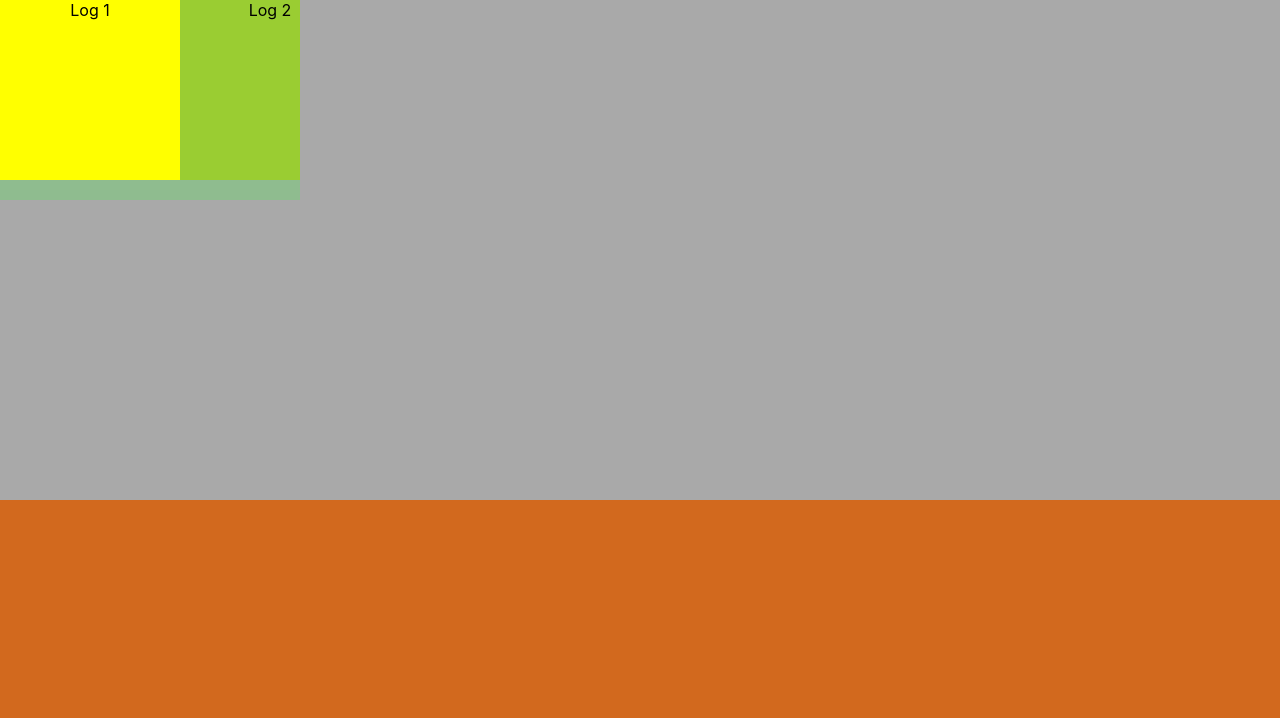
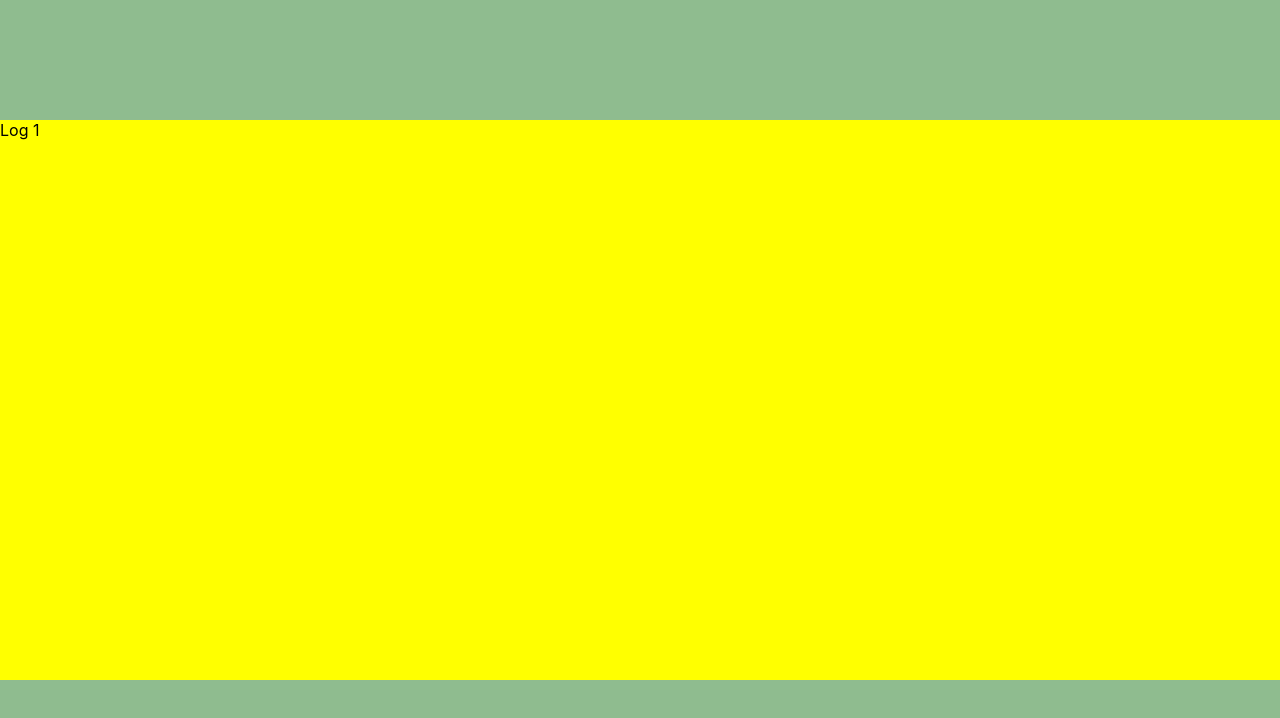
Before and after one commit to MatheusAnadi/touches, a React (Create React App) app: page / in a window 1280 px wide. Shown: the top 718 px of the page. Built offline with nearby package versions, Linux system fonts and the light colour scheme.

Commit message:
Atualizando arquivos

```diff
--- a/package.json
+++ b/package.json
@@ -5,7 +5,8 @@
   "dependencies": {
     "react": "^16.11.0",
     "react-dom": "^16.11.0",
-    "react-scripts": "3.2.0"
+    "react-scripts": "3.2.0",
+    "styled-components": "^4.4.1"
   },
   "scripts": {
     "start": "react-scripts start",
--- a/src/App.css
+++ b/src/App.css
@@ -1,33 +1,27 @@
-body{
-  display: block;
-  text-align: center;
-  width: 100%;
-  height: 100vh;
-  background: chocolate;
-}
 .App{
   position: relative;
   display: block;
   background: darkgrey;
   width:100%;
-  height: 500px;
+  height: 100vh;
 }
 .wrap{
-  width: 300px;
-  height: 200px;
+  width: 100%;
+  height: 100%;
   background:darkseagreen;
   overflow: hidden;
 }
 .obj{
   position: relative;
-  width: 900px !important;
-  height: 180px;
+  height: 70%;
   background: red;
   display: flex;
+  top:50%;
+  transform: translateY(-50%);
 }
 .item{
   width: 300px;
-  height: 180px;
+  height: 100%;
   transition: all 1s;
 }
 .item:nth-child(1){
--- a/src/App.js
+++ b/src/App.js
@@ -1,27 +1,26 @@
 import React, { useRef, useEffect } from 'react';
-import './App.css';
+import { Container, Wrap, Obj, Item } from './style'
 
 function App() {
+  const wrap = useRef(null);
   const drag = useRef(null);
-  const dd = useRef(null);
   const items = document.getElementsByClassName('item');
   useEffect(() => {
+    drag.current.style.width = (wrap.current.offsetWidth*items.length)+'px';
+    for(let i=0; i<items.length; ++i){
+      items.item(i).style.width = wrap.current.offsetWidth+'px';
+    }
     click();
   });
-
-
   function click() {
     let posIni;
     let posEnd;
     let pos1 = 0;
     let pos2 = 0;
     let posX = 0;
-    const draga = drag.current;
-    const divWidth = dd.current.offsetWidth;
-    const teste = dd.current;
-    const tam = items.length;
-    let maxDivWidth = divWidth*tam
-    console.log(maxDivWidth);
+    const draga =  drag.current;
+    const divWidth = wrap.current.offsetWidth;
+    console.log(divWidth)
     //Eventos
     draga.addEventListener('touchstart', dragStart);
     draga.addEventListener('touchend', dragEnd);
@@ -34,7 +33,7 @@ function App() {
         posIni = e.touches[0].clientX;
         pos2 = e.touches[0].clientX;
       }
-      console.log('posIni '+posIni)
+      // console.log('posIni '+posIni)
     }
     function dragMove(e) {
       e = e || window.event;
@@ -46,28 +45,43 @@ function App() {
       } else {
         console.log('error e.type undefined')
       }
-      posEnd = e.touches[0].clientX
+      posEnd = e.touches[0].clientX;
       draga.style.left = (draga.offsetLeft - pos1) + 'px';
     }
-    /* drag para a direita POSEND fica menor que POSINI*/
-    /* drag para esquerda POSEND fica maior que POSINI */
+
+
+
+// if(posEnd>(posIni+50)){
+//   posX = posX+divWidth;
+//   if(draga.offsetLeft > 0){
+//     draga.style.left = 0+'px'
+//     posX = 0;
+//   }else{
+//     posX >= (divWidth*4) ? posX=(divWidth*4) : draga.style.left = posX+'px';
+//   }
+//   console.log('1--- '+posX)
+// }else if(posEnd<(posIni-50)){
+//   posX = posX - divWidth;
+//   console.log('2 ---'+posX)
+//   if(draga.offsetLeft < -(divWidth*5)){
+//     draga.style.left = -(divWidth*5)+'px'
+//   }else{
+//     posX <= -(divWidth*5) ? posX= -(divWidth*5) : draga.style.left = posX+'px'
+//   }
+// }
+
+
     function dragEnd(){
       if(posEnd>(posIni+50)){
-          posX = posX+divWidth;
-          // draga.offsetLeft > 0 ? draga.style.left = 0+'px' : draga.style.left = posX+'px';
-          if(draga.offsetLeft > 0){
-            draga.style.left = 0+'px'
-            posX = 0;
-          }else{
-            posX >= (divWidth*2) ? posX=(divWidth*2) :draga.style.left = posX+'px';
-          }
-        console.log('1--- '+posX)
-        }else if(posEnd<(posIni-50)){
-          posX = posX - divWidth;
-          posX <= -(divWidth*2) ? posX = -(divWidth*2) : console.log('n e menor n krai');
-          draga.offsetLeft <= -(divWidth*2) ? draga.style.left = -(divWidth*2)+'px' : draga.style.left = posX+'px';
-          draga.style.WebkitTransition = 'all 1s';
-        }
+        console.log('1')
+      }else if(posEnd<(posIni-50)){
+        console.log('2')
+      }
+
+
+
+
+      draga.style.WebkitTransition = 'all 1s';
     }
   }
 
@@ -75,14 +89,16 @@ function App() {
   const Array = ['Log 1','Log 2','Log 3','Log 4','Log 5'];
 
   return (
-    <div className="App">
-      <div className="wrap">
-        <div className="obj" ref={drag}>
-          {Array.map(item => {
-            return <div ref={dd} className="item">{item}</div>
-          })}
-        </div>
-      </div>
+    <div>
+      <Container>
+        <Wrap ref={wrap}>
+          <Obj ref={drag}>
+            {Array.map(item => {
+              return <Item className="item">{item}</Item>
+            })}
+          </Obj>
+        </Wrap>
+      </Container>
     </div>
   );
 }
--- /dev/null
+++ b/src/style.js
@@ -0,0 +1,36 @@
+import styled from 'styled-components'
+
+export const Container = styled.div`
+    position: relative;
+    display: block;
+    background: darkgrey;
+    width:100%;
+    height: 100vh;
+`
+export const Wrap = styled.div`
+    width: 100%;
+    height: 100%;
+    background:darkseagreen;
+    overflow: hidden;
+`
+export const Obj = styled.div`
+    position: relative;
+    height: 70%;
+    background: red;
+    display: flex;
+    top:50%;
+    transform: translateY(-50%);
+  `
+export const Item = styled.div`
+    height: 100%;
+    transition: all 1s;
+    &:nth-child(1){
+        background: yellow;
+    }
+    &:nth-child(2){
+        background: yellowgreen;
+    }
+    &:nth-child(3){
+        background:violet;
+    }
+`
```
Also changed, not shown: 1 other file (tests, documents, lock files or other folders).
